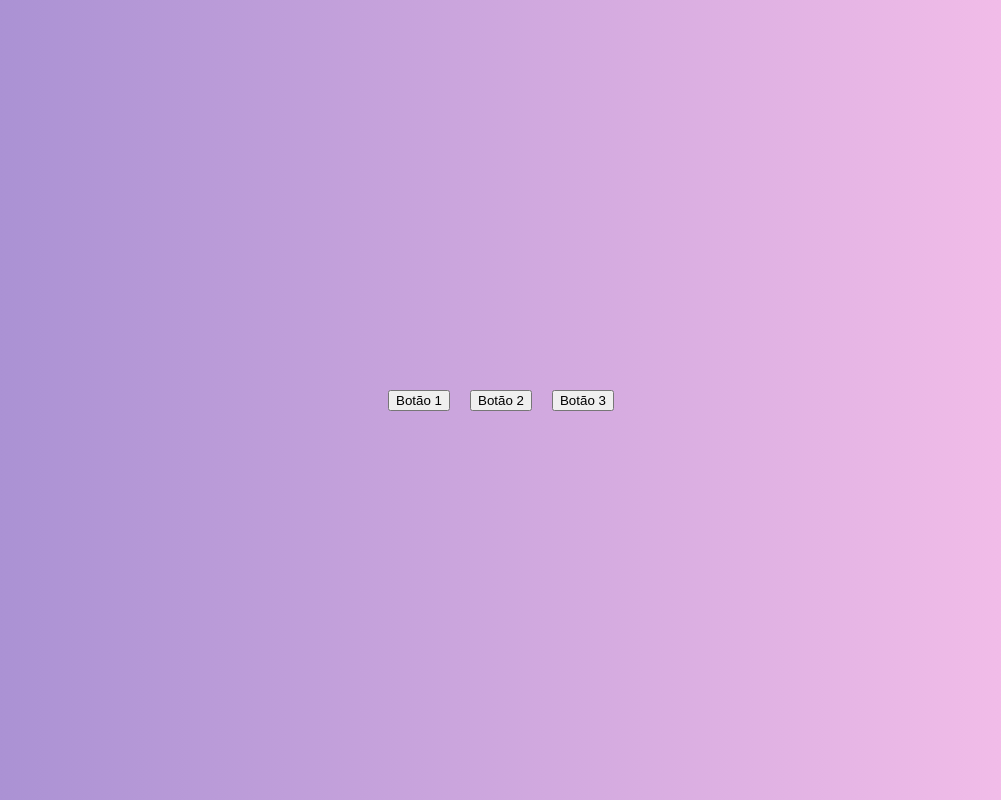
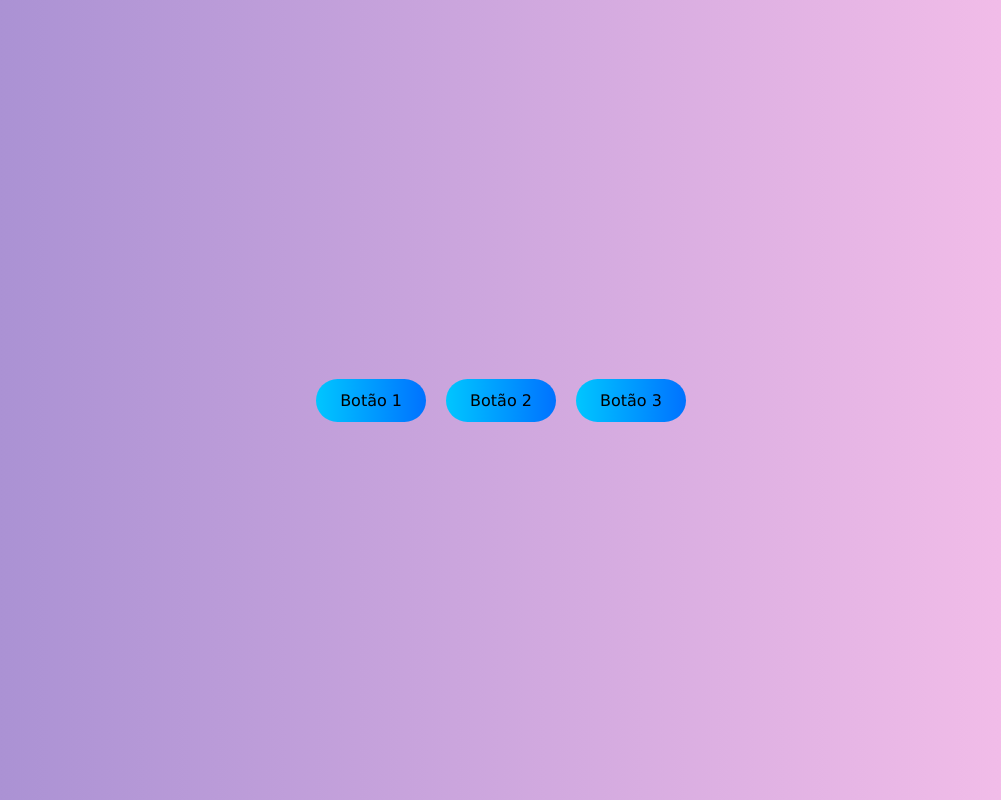
Before and after one commit to vfoscarinim/atv-gradiente, a plain HTML site: page index.html in a window 1280 px wide. Shown: the whole page, without its empty margins (139-1140 px from the left). Drawn offline with Linux system fonts and the light colour scheme.

Commit message:
estilizados botões com gradiente, bordas arredondadas e transição

```diff
--- a/style.css
+++ b/style.css
@@ -6,7 +6,7 @@ body {
   justify-content: center;
   align-items: center;
   background: linear-gradient(to right, #a18cd1, #fbc2eb); /* Gradiente suave */
-  font-family: Georgia, 'Times New Roman', Times, serif;
+  font-family: Verdana, Geneva, Tahoma, sans-serif;
 }
 
 /* Container centralizado */
@@ -14,3 +14,16 @@ body {
   display: flex;
   gap: 20px;
 }
+
+/* Estilização dos botões */
+.btn {
+  padding: 12px 24px;
+  font-family: Verdana, Geneva, Tahoma, sans-serif;
+  font-size: 16px;
+  color: rgb(0, 0, 0);
+  background: linear-gradient(to right, #00c6ff, #0072ff); /* Gradiente inicial */
+  border: none;
+  border-radius: 25px; /* Bordas arredondadas */
+  cursor: pointer;
+  transition: background 0.5s ease; /* Transição suave */
+}
```
